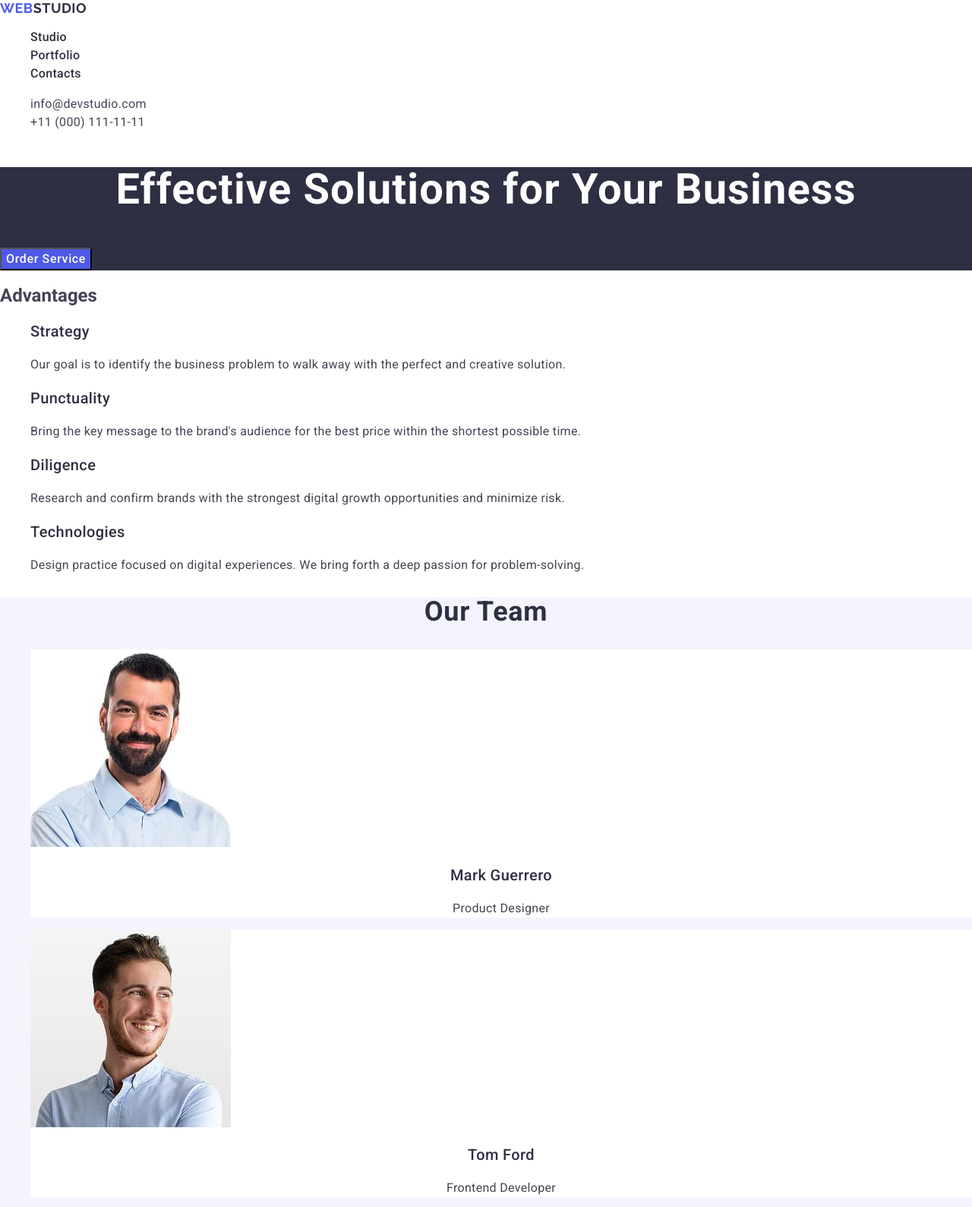
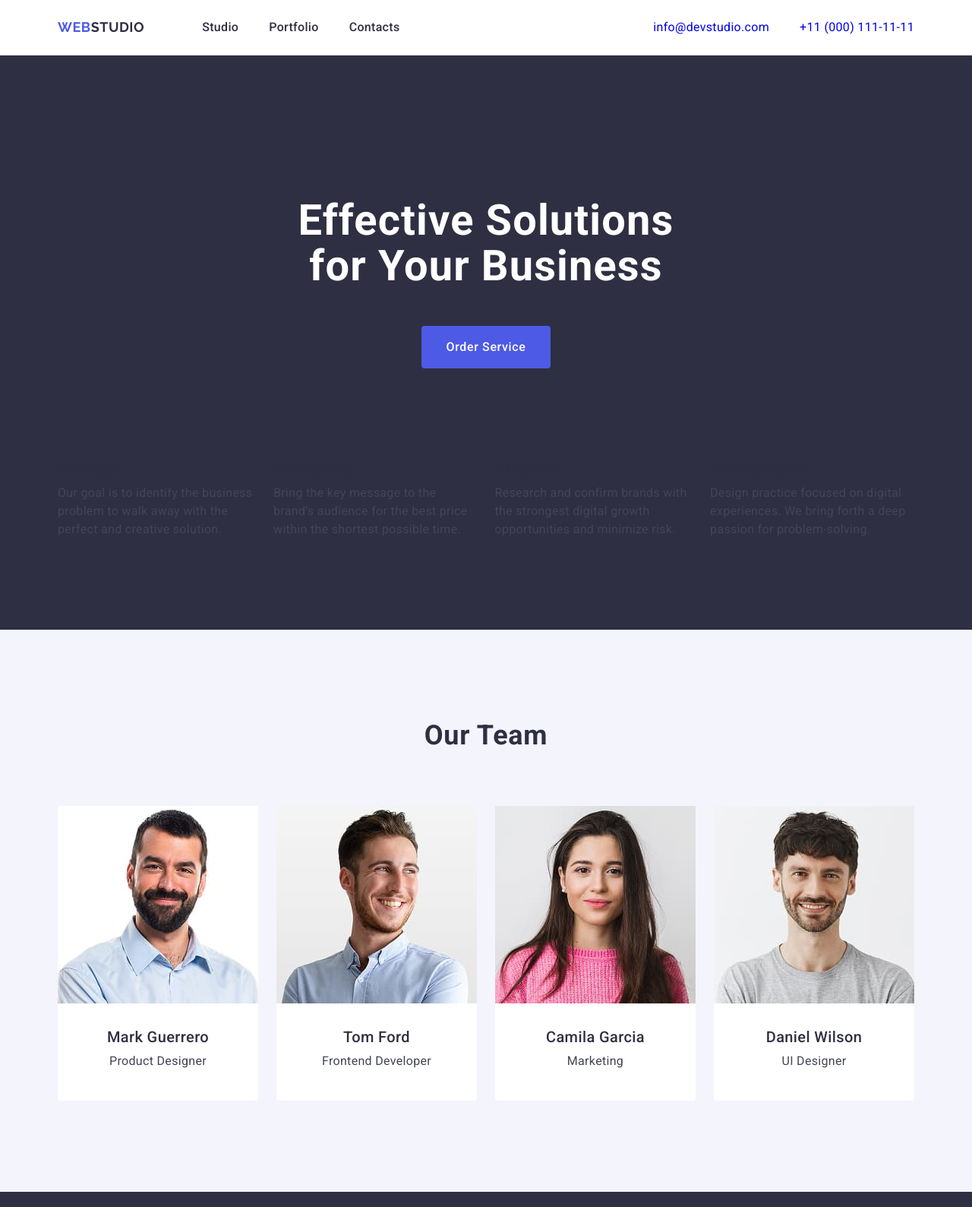
Before and after one commit to NorManYou/goit-markup-hw-03, a plain HTML site: page index.html in a window 1280 px wide. Shown: the top 1589 px of the page at 76% size. Drawn offline with nearby package versions, Linux system fonts and the light colour scheme.

Commit message:
Full update css Update html

```diff
--- a/css/styles.css
+++ b/css/styles.css
@@ -1,216 +1,366 @@
 body {
-    font-family: 'Roboto', sans-serif;
+    font-family: "Roboto", sans-serif;
+    font-weight: 400;
+    font-size: 16px;
+    line-height: 1.5;
+    letter-spacing: 0.02em;
     color: #434455;
-    background-color: #fff;
+    background-color: #ffffff;
 }
 
 ul,
 ol {
+    margin: 0;
+    padding-left: 0;
+}
+
+li,
+a {
+    text-decoration: none;
     list-style-type: none;
 }
 
-a {
-    text-decoration: none;
+h1,
+h2,
+h3,
+h4,
+h5,
+h6,
+p {
+    margin: 0;
 }
 
-.logo {
-    font-family: 'Raleway', sans-serif;
+img {
+    display: block;
+}
+
+.container {
+    max-width: 1158px;
+    margin: 0 auto;
+    padding: 0 15px;
+}
+
+.header-container {
+    display: flex;
+    align-items: center;
+}
+
+/* header */
+
+a.logo {
+    margin-right: 76px;
+}
+
+.logo-part {
+    font-family: "Raleway", sans-serif;
     font-weight: 700;
     font-size: 18px;
+    letter-spacing: 0.03em;
+    text-transform: uppercase;
     line-height: 1.17;
-    letter-spacing: 0.03em;
-    color: #4d5ae5;
-    text-transform: uppercase;
-}
-
-.header-logo .logo-part {
     color: #2e2f42;
 }
 
-.footer-logo .logo-part {
-    color: #f4f4fd;
+.header-logo {
+    font-family: "Raleway", sans-serif;
+    font-weight: 700;
+    font-size: 18px;
+    letter-spacing: 0.03em;
+text-transform: uppercase;
+    line-height: 1.17;
+    color: #4d5ae5;
+}
+
+.page-header {
+    border-bottom: 1px solid #e7e9fc
+}
+
+/* Navigatia */
+
+.header-nav {
+    display: flex;
+    align-items: center;
+    margin-right: auto;
+
+}
+
+.nav-list {
+    display: flex;
+    gap: 40px;
 }
 
 .nav-link {
+    font-family: "Roboto", sans-serif;
     font-weight: 500;
     font-size: 16px;
     line-height: 1.5;
     letter-spacing: 0.02em;
     color: #2e2f42;
-
+    display: block;
+    padding: 24px 0;
 }
 
-.contacts {
-    font-style: normal;
+.nav-link:hover,
+.nav-link:focus {
+    color: #404bbf;
 }
 
-.contacts-link {
+.nav-link:active {
+    color: #404bbf;
+    text-decoration: underline;
+}
+
+/* Adress */
+.contacts-list {
+    display: flex;
+    gap: 40px;
+}
+
+.contacts,
+.contacts-list {
+    font-family: "Roboto", sans-serif;
+    font-weight: 400;
     font-size: 16px;
     line-height: 1.5;
     letter-spacing: 0.02em;
+    font-style: normal;
     color: #434455;
 }
 
-.nav-link:hover,
-.nav-link:focus,
-.contacts-link:hover,
-.contacts-link:focus {
+.contacts,
+.contacts-list:hover,
+.contacts-list:focus {
+    font-family: "Roboto", sans-serif;
+    font-weight: 400;
+    font-size: 16px;
+    line-height: 1.5;
+    letter-spacing: 0.02em;
+    font-style: normal;
     color: #404bbf;
 }
 
-/* starter-section */
+/* Main sec */
 
-.section-starter{
-background: #2e2f42;
+.page-main {
+    background-color: #2e2f42;
+    padding: 188px 0;
 }
-.starter-text{
+
+h1.starter-text {
     font-family: "Roboto", sans-serif;
     font-weight: 700;
     font-size: 56px;
-
-
 line-height: 1.07;
     letter-spacing: 0.02em;
+    color: #ffffff;
     text-align: center;
-    color: #fff;
+
+    max-width: 496px;
+    margin-left: auto;
+    margin-right: auto;
 }
 
-.starter-button{
+h1 {
+    margin-bottom: 48px;
+}
+
+/* Buttons */
+
+.starter-button {
     font-family: "Roboto", sans-serif;
     font-weight: 500;
     font-size: 16px;
-
-
     line-height: 1.5;
     letter-spacing: 0.04em;
-        color: #fff;
+    color: #ffffff;
     background-color: #4d5ae5;
-}
-.starter-button:hover,
-.starter-button:focus{
-background: #404bbf;
+    text-align: center;
     cursor: pointer;
+
+    display: block;
+    padding: 16px 32px;
+    border: none;
+    border-radius: 4px;
+    min-width: 169px;
+    height: 56px;
+    margin-left: auto;
+    margin-right: auto;
 }
 
-/* advantages-section */
+.starter-button:hover,
+.starter-button:focus {
+    background-color: #404bbf;
+}
 
-.advantages-title{
+/* advantages sec */
+
+.secret_tittle {
+    position: absolute;
+    width: 1px;
+    height: 1px;
+    margin: -1px;
+    border: 0;
+    padding: 0;
+    white-space: nowrap;
+    clip-path: inset(100%);
+    clip: rect(0 0 0 0);
+    overflow: hidden;
+}
+
+.advantages-title {
     font-family: "Roboto", sans-serif;
     font-weight: 500;
     font-size: 20px;
-
-
     line-height: 1.2;
     letter-spacing: 0.02em;
     color: #2e2f42;
-}
-.advantages-text{
-    font-family: "Roboto", sans-serif;
-        font-weight: 400;
-        font-size: 16px;
 
-
-        line-height: 1.5;
-        letter-spacing: 0.02em;
-        color: #434455;
+    margin-bottom: 8px;
 }
 
-/* team-section */
+.advantages-section {
+    padding: 120px 0;
+}
 
-.team-section{
-    background-color: #f4f4fd;
-    text-transform: capitalize;
+ul.advantages-list {
+    display: flex;
+    gap: 24px;
+}
 
+li.advantages-list-item {
+    width: calc((100%-72px) / 4);
 }
-.team-title{
+
+/* Team sec */
+.team-title {
     font-family: "Roboto", sans-serif;
     font-weight: 700;
     font-size: 36px;
+    text-align: center;
+    letter-spacing: 0.02em;
+    line-height: 1.11;
+    text-transform: capitalize;
+    color: #2e2f42;
+    margin-bottom: 72px;
+}
 
-
-        line-height: 1.11;
-        letter-spacing: 0.02em;
-        text-align: center;
-        color: #2e2f42;
-}
-.team-item-title{
+.team-item-title {
     font-family: "Roboto", sans-serif;
     font-weight: 500;
     font-size: 20px;
-
-
     line-height: 1.2;
     letter-spacing: 0.02em;
+    color: #2e2f42;
+
     text-align: center;
-        color: #2e2f42;
-}
-.team-item-text{
-    font-family: "Roboto", sans-serif;
-        font-weight: 400;
-        font-size: 16px;
-
-
-        line-height: 1.5;
-        letter-spacing: 0.02em;
-        text-align: center;
-        color: #434455;
-}
-.team-item{
-    background: #fff;
+    margin-bottom: 8px;
 }
 
-/* portfolio-section */
-.portfolio-section{
-    text-transform: capitalize;
+.team-item-text {
+    text-align: center;
+    margin-bottom: 8px;
+}
 
+.team-section {
+    background-color: #f4f4fd;
+
+    padding: 120px 0;
 }
+
+.team-list {
+    display: flex;
+    gap: 24px;
+}
+
+.team-item {
+    background-color: #ffffff;
+    width: calc((100% - 72px) / 4);
+    border-radius: 0px 0px 4px 4px;
+}
+
+.team-box {
+    padding: 32px 0;
+}
+
+/* Portfol */
 
 .portfolio-title{
     font-family: "Roboto", sans-serif;
         font-weight: 700;
         font-size: 36px;
+        letter-spacing: 0.02em;
+        text-align: center;
+        line-height: 1.11;
+        text-transform: capitalize;
+        color: #2e2f42;
+        background-color: #ffffff;
+
+        margin-bottom: 72px;
+}
+
+.portfolio-section{
+    padding: 120px 0;
+}
+
+.portfolio-list{
+    display: flex;
+        flex-wrap: wrap;
+        column-gap: 24px;
+        row-gap: 48px;
+}
+
+.portfolio-item{
+    width: calc((100% - 48px) / 3);
+}
+
+.portfolio-box{
+    padding: 32px 16px;
+        border: 1px solid #e7e9fc;
+        border-top: none;
+}
+
+.portfolio-item-title{
+    margin-bottom: 8px;
+}
+
+/* Footer */
 
 
-        line-height: 1.11;
-        letter-spacing: 0.02em;
-        text-align: center;
-        color: #2e2f42;
-}
-.portfolio-item-title{
-    font-family: "Roboto", sans-serif;
-        font-weight: 500;
-        font-size: 20px;
-
-
-        line-height: 1.2;
-        letter-spacing: 0.02em;
-        color: #2e2f42;
-}
-.portfolio-item-text{
-font-family: "Roboto", sans-serif;
-    font-weight: 400;
-    font-size: 16px;
-
-
-    line-height: 1.5;
-    letter-spacing: 0.02em;
-    color: #434455;
+.page-footer{
+    background-color: #2e2f42;
+        padding: 100px 0;
 }
 
+.footer-logo{
+    font-family: "Raleway", sans-serif;
+        font-weight: 700;
+        font-size: 18px;
+        letter-spacing: 0.03em;
+        text-transform: uppercase;
+        line-height: 1.17;
+        color: #4d5ae5;
 
-/* footer */
-.page-footer{
-    background: #2e2f42;
+        display: inline-block;
+        margin-bottom: 16px;
 }
+
+.logo-part-bottom{
+    font-family: "Raleway", sans-serif;
+        font-weight: 700;
+        font-size: 18px;
+        letter-spacing: 0.03em;
+        text-transform: uppercase;
+        line-height: 1.17;
+        color: #f4f4fd;
+}
+
 .footer-text{
     font-family: "Roboto", sans-serif;
         font-weight: 400;
         font-size: 16px;
-
-
         line-height: 1.5;
         letter-spacing: 0.02em;
         color: #f4f4fd;
-        text-transform: capitalize;
 
+        max-width: 264px;
 }
--- a/index.html
+++ b/index.html
@@ -4,26 +4,22 @@
     <meta charset="UTF-8" />
     <meta name="viewport" content="width=device-width, initial-scale=1.0" />
     <title>WebStudio</title>
-    <link
-      rel="stylesheet"
-      href="https://cdnjs.cloudflare.com/ajax/libs/modern-normalize/2.0.0/modern-normalize.min.css"
-      integrity="sha512-4xo8blKMVCiXpTaLzQSLSw3KFOVPWhm/TRtuPVc4WG6kUgjH6J03IBuG7JZPkcWMxJ5huwaBpOpnwYElP/m6wg=="
-      crossorigin="anonymous"
-      referrerpolicy="no-referrer"
-    />
-
+      <!-- normalize -->
+     <link rel="stylesheet" href="https://cdnjs.cloudflare.com/ajax/libs/modern-normalize/3.0.1/modern-normalize.min.css">
+     <!-- Fonts -->
     <link rel="preconnect" href="https://fonts.googleapis.com" />
     <link rel="preconnect" href="https://fonts.gstatic.com" crossorigin />
     <link
       href="https://fonts.googleapis.com/css2?family=Raleway:wght@700&family=Roboto:wght@400;500;700&display=swap"
       rel="stylesheet"
     />
-
+      <!-- CSS -->
     <link rel="stylesheet" href="./css/styles.css" />
   </head>
   <body>
     <!-- Header -->
     <header class="page-header">
+      <div class="container header-container">
       <nav class="header-nav">
         <a class="logo header-logo" href="./index.html"
           >Web<span class="logo-part">Studio</span></a
@@ -50,6 +46,7 @@
           </li>
         </ul>
       </address>
+    </div>
     </header>
     <!--region Main sec -->
     <main class="page-main">
@@ -59,12 +56,12 @@
         <button class="starter-button" type="button">Order Service</button>
         </div>
       </section>
-      <!-- Val -->
+      <!-- advantages sec -->
       <section class="advantages-section">
         <div class="container">
         <h2 class="secret_tittle">Advantages</h2>
         <ul class="advantages-list">
-          <li class="advantages-list">
+          <li class="advantages-list-item">
             <h3 class="advantages-title">Strategy</h3>
             <p class="advantages-text">
               Our goal is to identify the business problem to walk away with the
@@ -72,7 +69,7 @@
             </p>
           </li>
 
-          <li class="advantages-list">
+          <li class="advantages-list-item">
             <h3 class="advantages-title">Punctuality</h3>
             <p class="advantages-text">
               Bring the key message to the brand's audience for the best price
@@ -80,7 +77,7 @@
             </p>
           </li>
 
-          <li class="advantages-list">
+          <li class="advantages-list-item">
             <h3 class="advantages-title">Diligence</h3>
             <p class="advantages-text">
               Research and confirm brands with the strongest digital growth
@@ -88,7 +85,7 @@
             </p>
           </li>
 
-          <li class="advantages-list">
+          <li class="advantages-list-item">
             <h3 class="advantages-title">Technologies</h3>
             <p class="advantages-text">
               Design practice focused on digital experiences. We bring forth a
@@ -105,24 +102,32 @@
         <ul class="team-list">
           <li class="team-item">
             <img src="./images/img-1.jpg" alt="Mark Guerrero" width="264" />
+            <div class="team-box">
             <h3 class="team-item-title">Mark Guerrero</h3>
             <p class="team-item-text">Product Designer</p>
+          </div>
           </li>
           <li class="team-item">
             <img src="./images/img-2.jpg" alt="Tom Ford" width="264" />
+            <div class="team-box">
             <h3 class="team-item-title">Tom Ford</h3>
             <p class="team-item-text">Frontend Developer</p>
-          </li>
+          </div>
+        </li>
           <li class="team-item">
             <img src="./images/img-3.jpg" alt="Camila Garcia" width="264" />
+            <div class="team-box">
             <h3 class="team-item-title">Camila Garcia</h3>
             <p class="team-item-text">Marketing</p>
-          </li>
+          </div>
+        </li>
           <li class="team-item">
             <img src="./images/img-4.jpg" alt="Daniel Wilson" width="264" />
+            <div class="team-box">
             <h3 class="team-item-title">Daniel Wilson</h3>
             <p class="team-item-text">UI Designer</p>
-          </li>
+          </div>
+        </li>
         </ul>
         </div>
       </section>
@@ -186,7 +191,7 @@
     <footer class="page-footer">
       <div class="container">
       <a class="logo footer-logo" href="./index.html"
-        >Web<span class="logo-part">Studio</span></a
+        >Web<span class="logo-part-bottom">Studio</span></a
       >
       <p class="footer-text">
         Increase the flow of customers and sales for your business with digital
```
Lines whose indentation alone changed are shown as unchanged.
